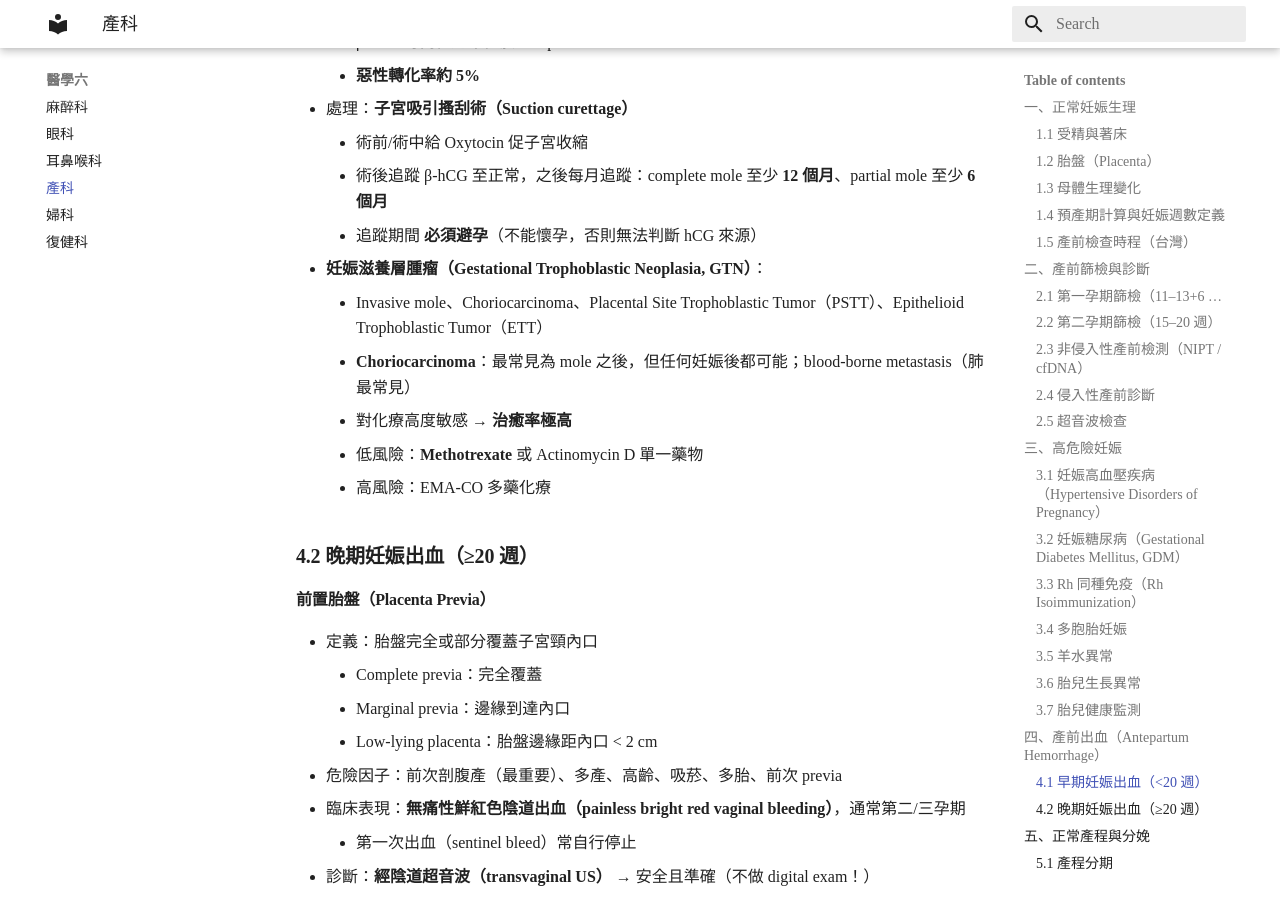
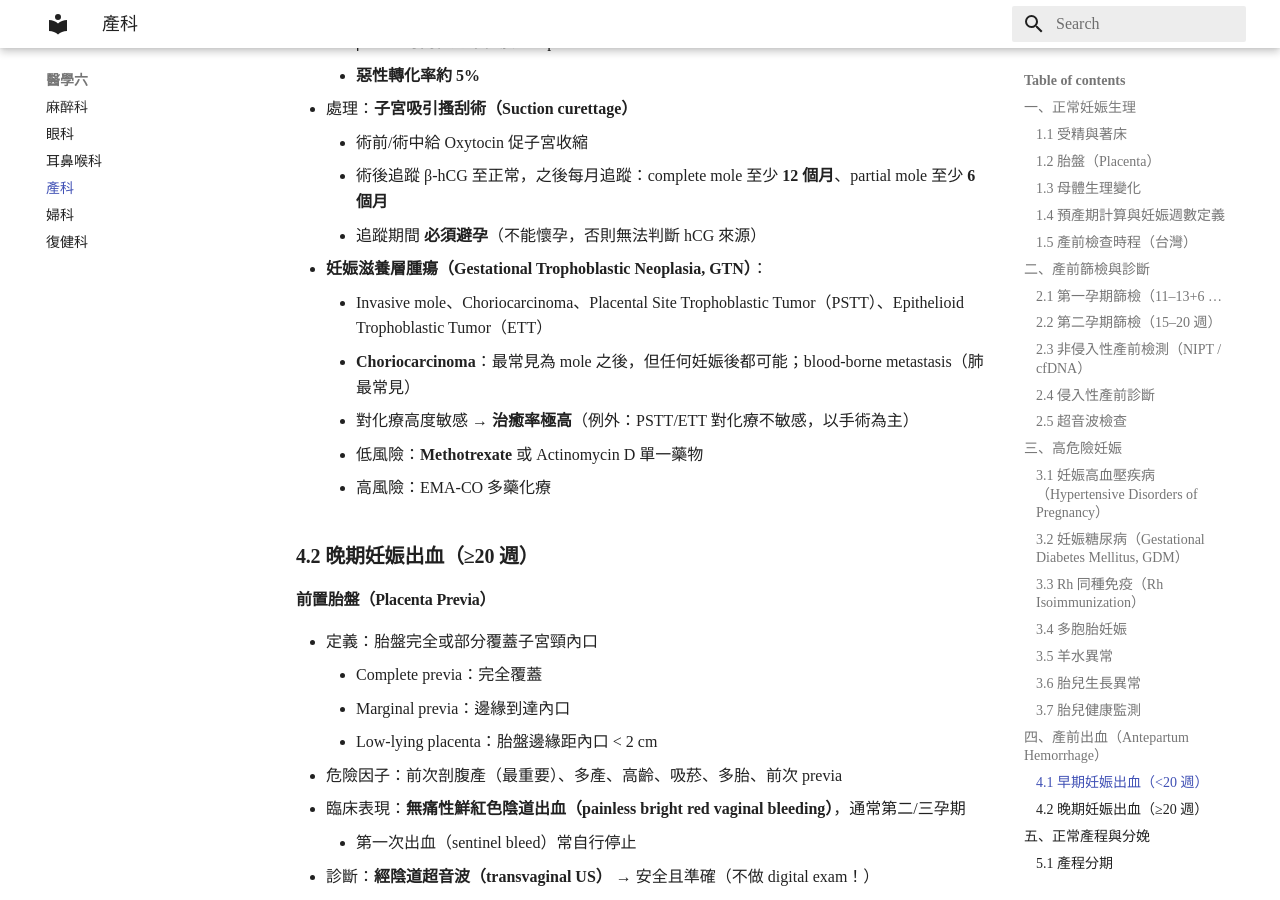
Before and after one commit to hikarimusic/TWMLE, an MkDocs documentation site: the page built from docs/醫學六/產科.md, in a window 1280 px wide and 900 px high, scrolled down 14057 px. Built offline with MkDocs 1.6.1 and Material for MkDocs 9.7.7, drawn with Linux system fonts in a browser that asks for light colours; some web fonts are replaced.

Commit message:
Update 產科.md

```diff
--- a/docs/醫學六/產科.md
+++ b/docs/醫學六/產科.md
@@ -450,10 +450,10 @@
     - 術後追蹤 β-hCG 至正常，之後每月追蹤：complete mole 至少 **12 個月**、partial mole 至少 **6 個月**
     - 追蹤期間 **必須避孕**（不能懷孕，否則無法判斷 hCG 來源）
 
-- **妊娠滋養層腫瘤（Gestational Trophoblastic Neoplasia, GTN）**：
+- **妊娠滋養層腫瘍（Gestational Trophoblastic Neoplasia, GTN）**：
     - Invasive mole、Choriocarcinoma、Placental Site Trophoblastic Tumor（PSTT）、Epithelioid Trophoblastic Tumor（ETT）
     - **Choriocarcinoma**：最常見為 mole 之後，但任何妊娠後都可能；blood-borne metastasis（肺最常見）
-    - 對化療高度敏感 → **治癒率極高**
+    - 對化療高度敏感 → **治癒率極高**（例外：PSTT/ETT 對化療不敏感，以手術為主）
     - 低風險：**Methotrexate** 或 Actinomycin D 單一藥物
     - 高風險：EMA-CO 多藥化療
 
```
